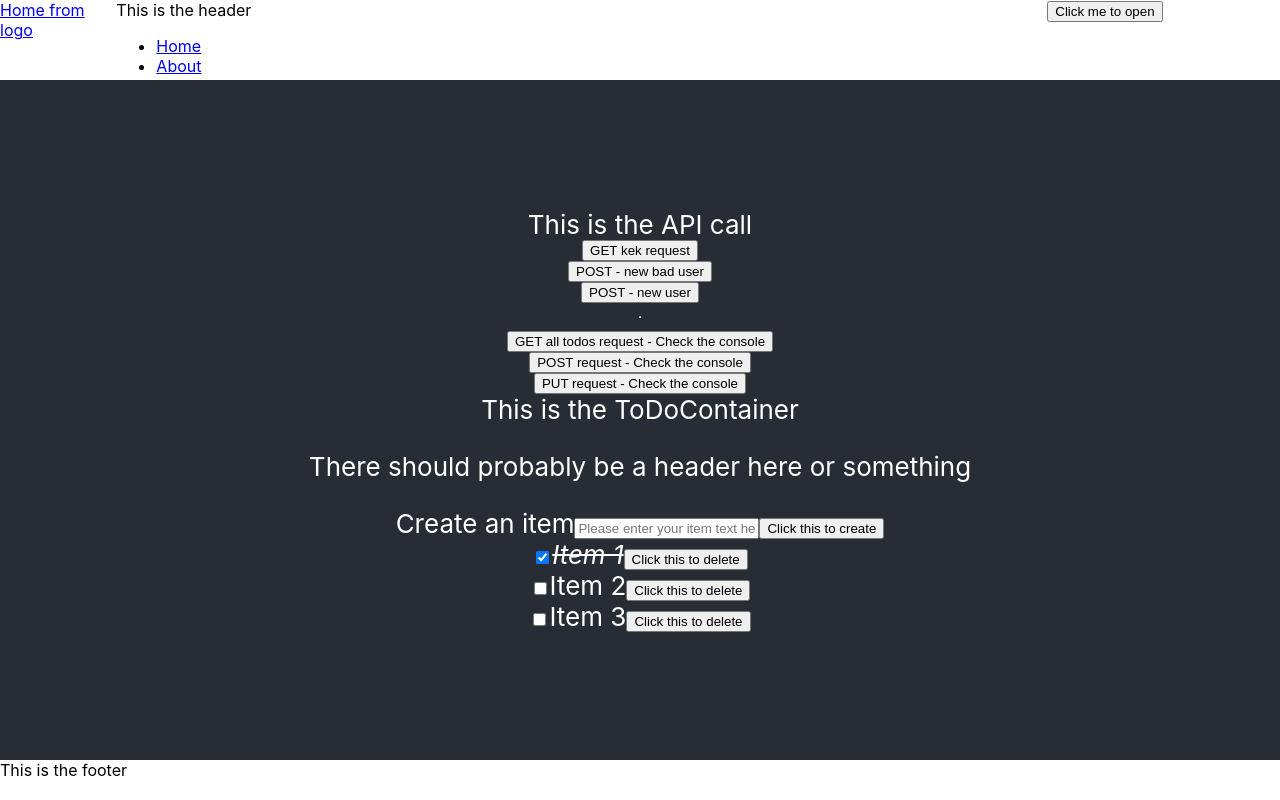
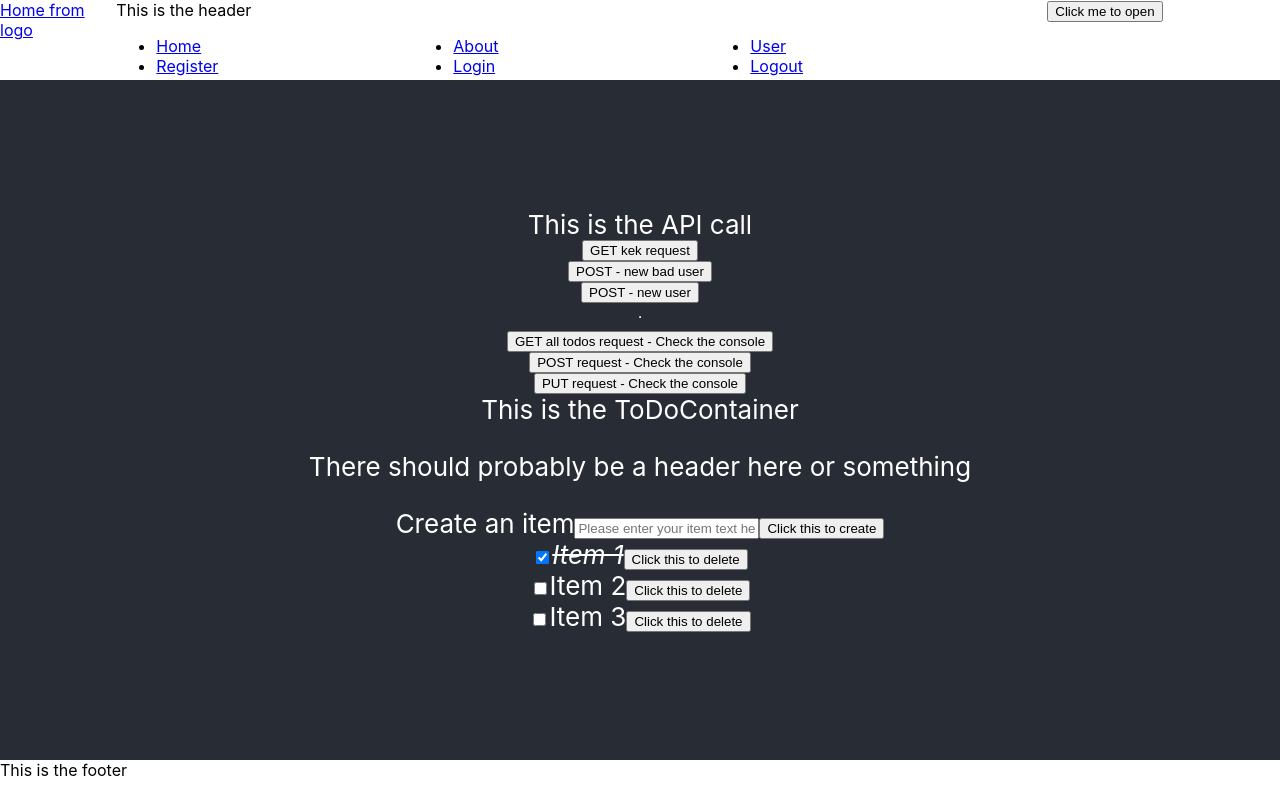
Before and after one commit to Cellv2/mern-auth-todo-app, a React (Create React App) app in the folder client/: page / in a window 1280 px wide. Built offline with nearby package versions, Linux system fonts and the light colour scheme; no server answers.

Commit message:
Fix the links so I can actually SEE THEM

```diff
--- a/client/src/components/Header/Header.module.scss
+++ b/client/src/components/Header/Header.module.scss
@@ -6,6 +6,11 @@
     grid-area: header;
 }
 
+.links {
+    display: grid;
+    grid-template-columns: repeat(3, 1fr);
+}
+
 .profileDropdown {
     grid-area: profile;
 }
--- a/client/src/components/Header/Header.tsx
+++ b/client/src/components/Header/Header.tsx
@@ -18,7 +18,7 @@ const Header = (props: Props) => {
                 This is the header
                 <div>
                     <nav>
-                        <ul>
+                        <ul className={styles.links}>
                             <li>
                                 <Link to="/">Home</Link>
                             </li>
```
